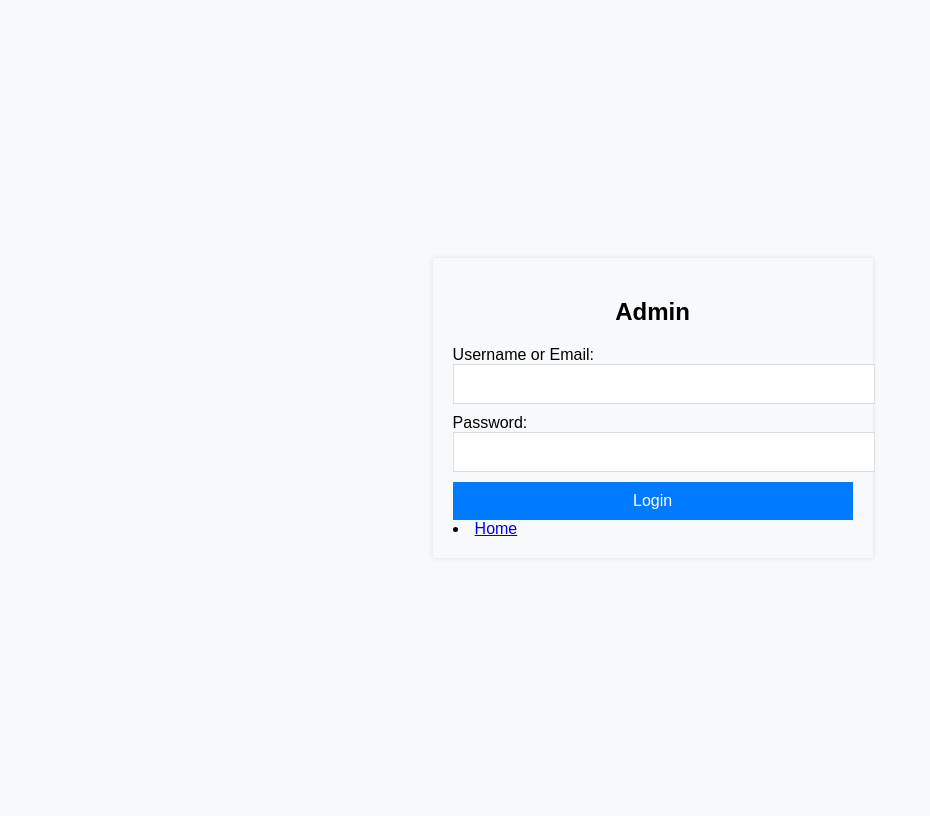
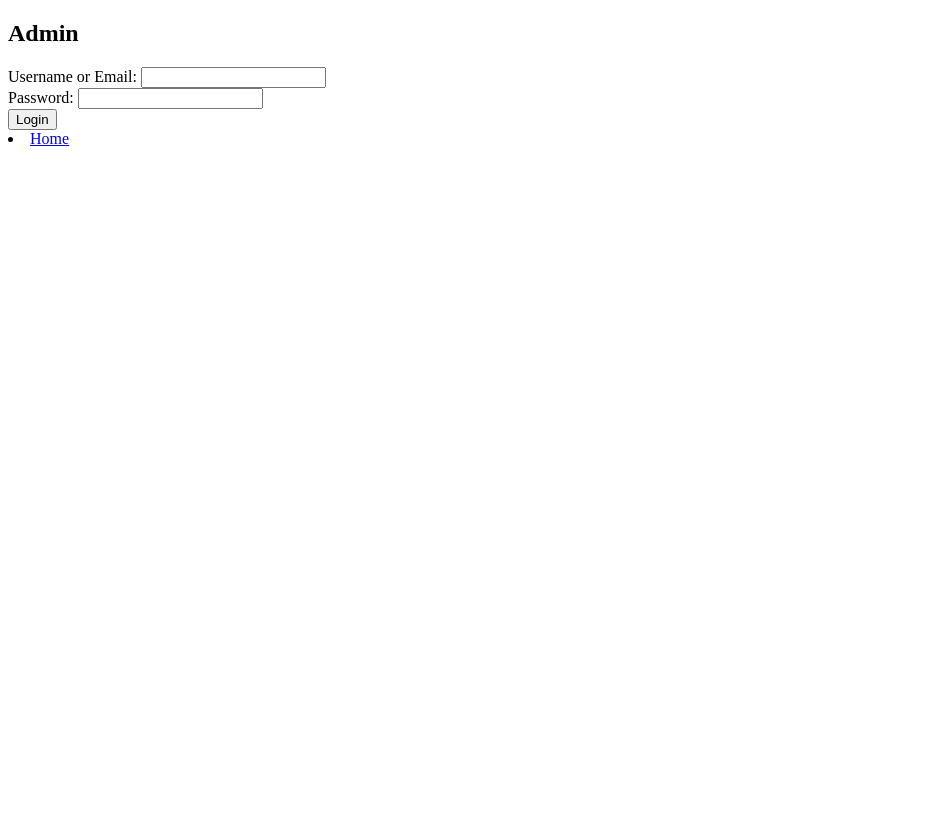
Before and after one commit to Iyimiide/VAMT, a PHP site: page /login.php in a window 1280 px wide. Shown: the whole page, without its empty margins (0-930 px from the left). After the commit the page ends 146 px from the top, so only its background shows below. Run offline with PHP 8.4, Linux system fonts and the light colour scheme.

Commit message:
Update login.php

```diff
--- a/login.php
+++ b/login.php
@@ -28,59 +28,134 @@ if(isset($_POST["submit"])){
 <head>
     <meta charset="UTF-8">
     <meta name="viewport" content="width=device-width, initial-scale=1.0">
-  <title>Admin Login</title>
+    <link rel="stylesheet" href="https://cdnjs.cloudflare.com/ajax/libs/font-awesome/5.15.3/css/all.min.css">
+    <!-- Include Swiper CSS -->
+    <link rel="stylesheet" href="https://unpkg.com/swiper/swiper-bundle.min.css">
     <style>
-    body {
-      font-family: Arial, sans-serif;
-      background-color: #f8f9fa;
+.logo-container {
+            display: flex;
+            align-items: center; /* Center the logo vertically */
+            padding: 10px 20px; /* Add padding around the logo */
         }
-    .container {
+        /* Style for the logo image */
+        .logo {
+            width: 100px; /* Adjust the width as needed */
+            height: auto; /* Automatically adjust the height while maintaining aspect ratio */
+            margin-right: 20px; /* Add spacing between logo and navigation items */
+        }
+header {
+    background-color: white; /* Change the background color to white */
+    color: darkgoldenrod; /* Change the font color to dark gold */
+    padding: 10px 0;
     display: flex;
     justify-content: center;
     align-items: center;
-      height: 100vh;
+    box-shadow: 0 2px 4px rgba(0, 0, 0, 0.1);
 }
-    .card {
-      width: 100%;
-      max-width: 400px;
-      padding: 20px;
-      box-shadow: 0 0 5px rgba(0,0,0,0.1);
+
+header a {
+    color: darkgoldenrod; /* Change link color to dark gold */
+    text-decoration: none;
+    transition: color 0.3s;
 }
-    .card-header h2 {
-      text-align: center;
-      margin-bottom: 20px;
+
+header a:hover {
+    color: #66ccff;
 }
-    .form-group {
-      margin-bottom: 10px;
+
+header ul {
+    list-style: none;
+    display: flex;
+    align-items: center;
 }
-    .form-control {
-      width: 100%;
+
+header li {
+    margin: 0 15px;
+    position: relative; /* Add this line for dropdown positioning */
+}
+
+/* Dropdown menu styles */
+ul.dropdown-menu {
+    display: none;
+    position: absolute;
+    top: 100%;
+    left: 0;
+    background-color: #333;
+    border-top: 2px solid #66ccff;
+    z-index: 1;
+    min-width: 150px;
+}
+
+nav li:hover > ul.dropdown-menu {
+    display: block;
+}
+
+ul.dropdown-menu li {
+    margin: 0;
+}
+
+ul.dropdown-menu a {
+    color: white;
     padding: 10px;
-      font-size: 16px;
-      border: 1px solid #ddd;
+    display: block;
+    text-decoration: none;
+    transition: background-color 0.3s;
 }
-    .btn {
-      width: 100%;
-      padding: 10px;
-      font-size: 16px;
-      background-color: #007bff;
-      color: #fff;
-      border: none;
-      cursor: pointer;
+
+ul.dropdown-menu a:hover {
+    background-color: #66ccff;
 }
-    .btn:hover {
-      background-color: #0056b3;
+
+
+
+        /* Additional styles for a fancy look */
+        .redirect-link a {
+            background-color: #66ccff;
+            color: white;
+            padding: 10px 20px;
+            border-radius: 5px;
+            text-decoration: none;
+            transition: background-color 0.3s;
         }
-    .mt-3 {
-      margin-top: 15px;
+
+        .redirect-link a:hover {
+            background-color: #ff3366;
+        }
+         /* Footer styles */
+        footer {
+            background-color: #333;
+            color: white;
+            padding: 20px 0;
             text-align: center;
         }
-    .mt-3 a {
-      color: #007bff;
+
+        .footer-content {
+            max-width: 1200px;
+            margin: 0 auto;
+            display: flex;
+            justify-content: space-between;
+            align-items: center;
+        }
+
+        .footer-content p {
+            margin: 0;
+        }
+
+        .footer-content ul {
+            list-style: none;
+            padding: 0;
+            display: flex;
+            gap: 20px;
+        }
+
+        .footer-content a {
+            color: white;
             text-decoration: none;
+            transition: color 0.3s;
         }
-    .mt-3 a:hover {
-      color: #0056b3;
+
+        .footer-content a:hover {
+            color: #66ccff;
         }
   </style>
   </head>
```
Lines whose indentation alone changed are shown as unchanged.
